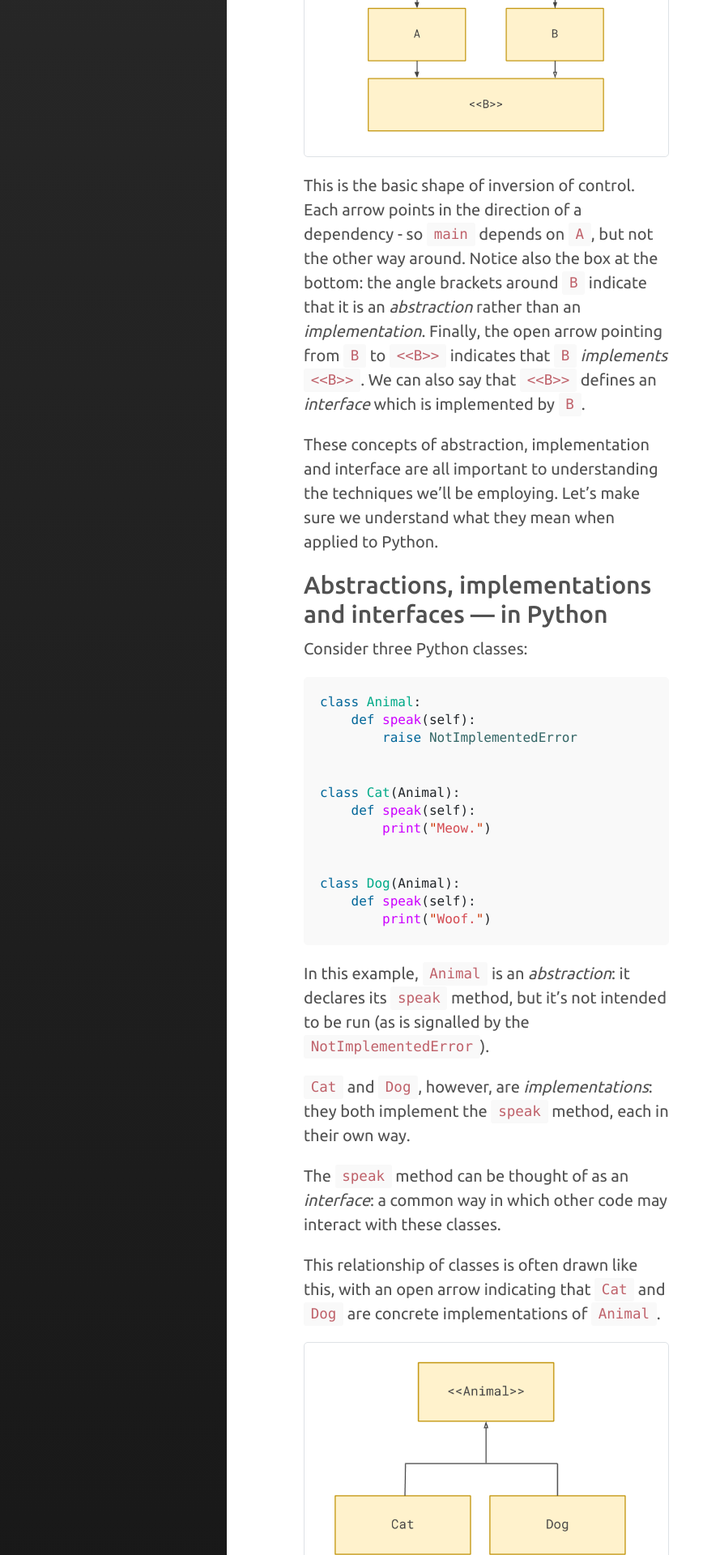
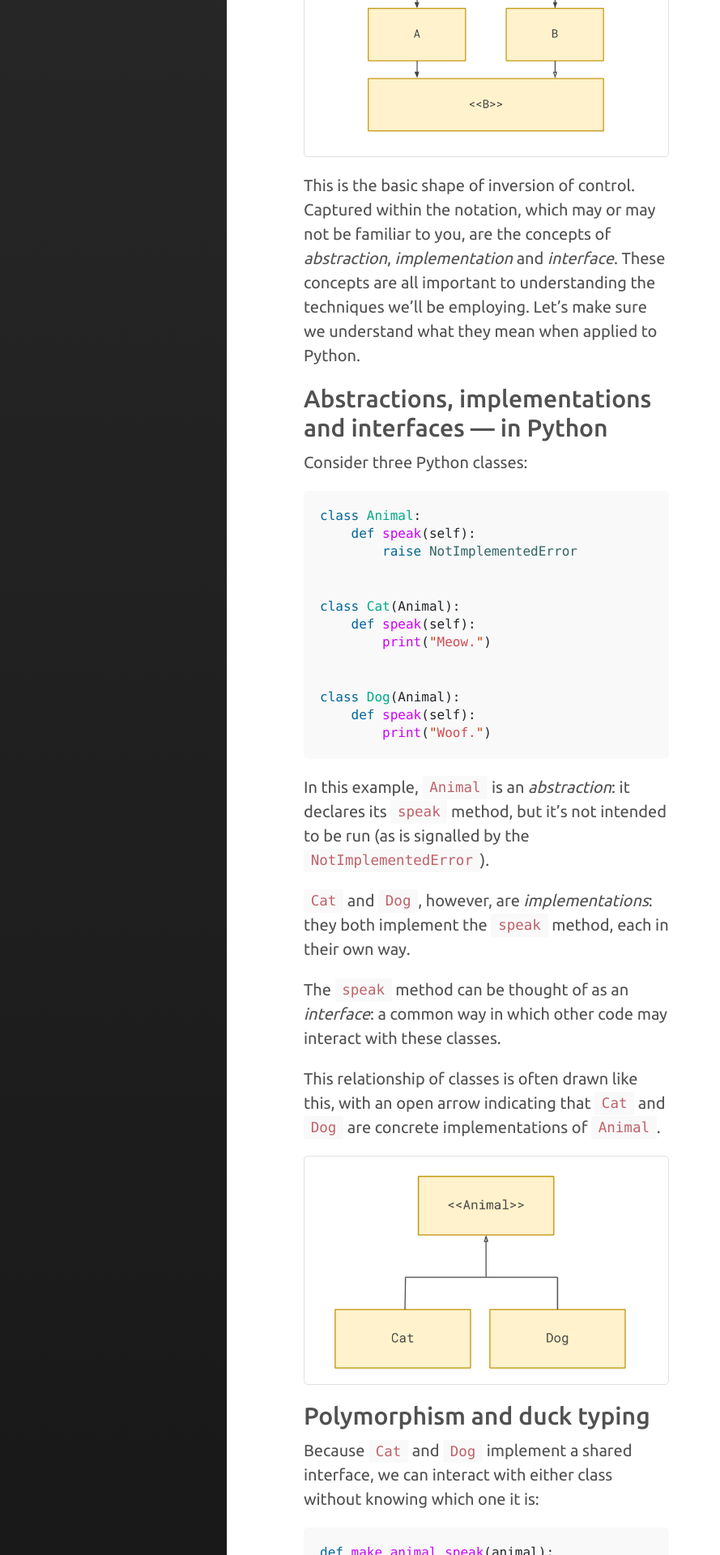
Before and after one commit to seddonym/seddonym.github.io, a Jekyll site: the page built from _posts/2019-08-03-ioc-techniques.md, in a window 1280 px wide. Shown: the part 1609-3529 px from the top of the page at 81% size, without its empty margins (0-889 px from the left). Built offline with Jekyll 4.4.1, drawn with Linux system fonts in a browser that asks for light colours; nearby versions of some CDN libraries; some of the changed text lies outside the part shown.

Commit message:
Trim down text after first look at IoC pattern

```diff
--- a/_posts/2019-08-03-ioc-techniques.md
+++ b/_posts/2019-08-03-ioc-techniques.md
@@ -26,13 +26,10 @@ Getting a little closer to the code structure, we can use this powerful pattern:
 
 {% include content_illustration.html image="ioc-techniques/di-pattern.png" alt="main pointing to A and B, A pointing to <<B>>, B pointing (open arrow) to <<B>>" %}
 
-This is the basic shape of inversion of control. Each arrow points in the direction of a dependency - so ``main`` depends
-on ``A``, but not the other way around. Notice also the box at the bottom: the angle brackets around ``B`` indicate that
-it is an *abstraction* rather than an *implementation*. Finally, the open arrow pointing from ``B`` to ``<<B>>`` indicates
-that ``B`` *implements* ``<<B>>``. We can also say that ``<<B>>`` defines an *interface* which is implemented by ``B``.
-
-These concepts of abstraction, implementation and interface are all important to understanding the techniques we'll be
-employing. Let's make sure we understand what they mean when applied to Python.
+This is the basic shape of inversion of control. Captured within the notation, which may or may not be familiar
+to you, are the concepts of *abstraction*, *implementation* and *interface*. These concepts are all important
+to understanding the techniques we'll be employing. Let's make sure we understand what they mean when applied
+to Python.
 
 ### Abstractions, implementations and interfaces --- in Python
 
```
